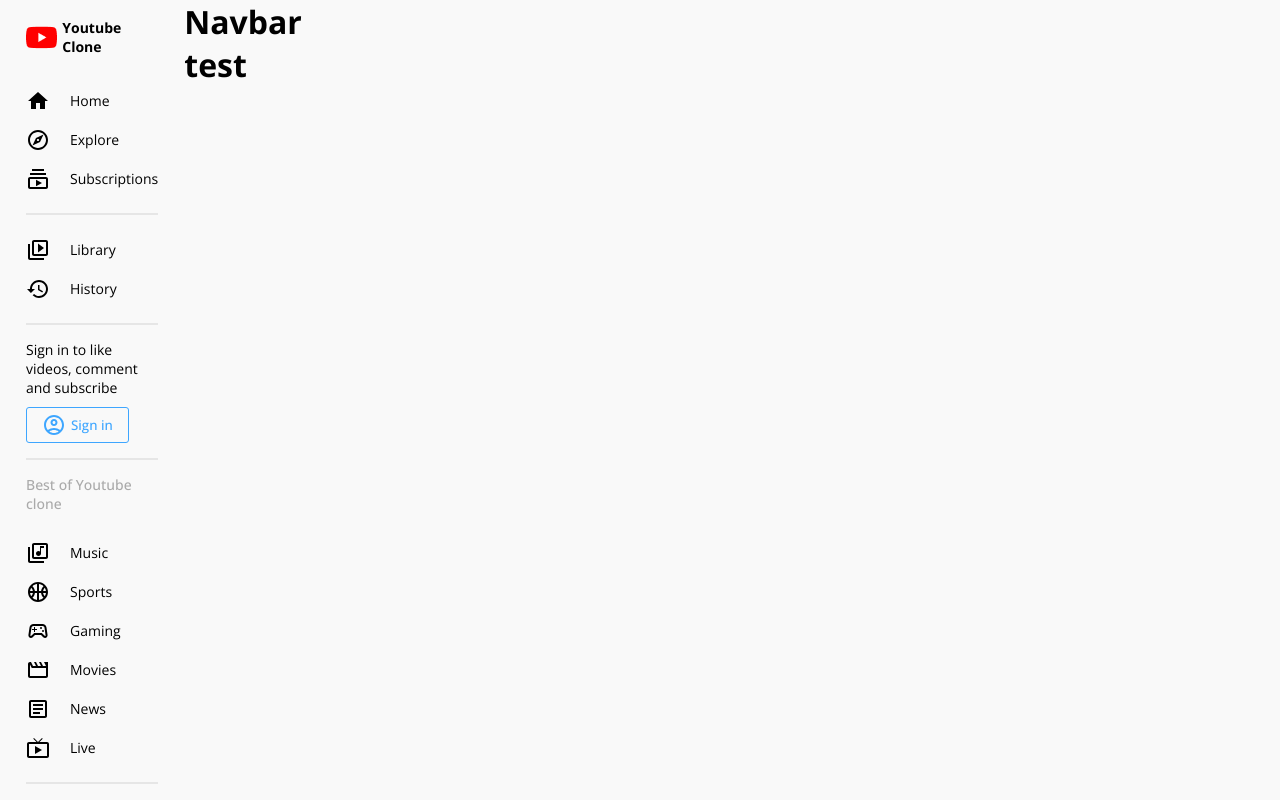
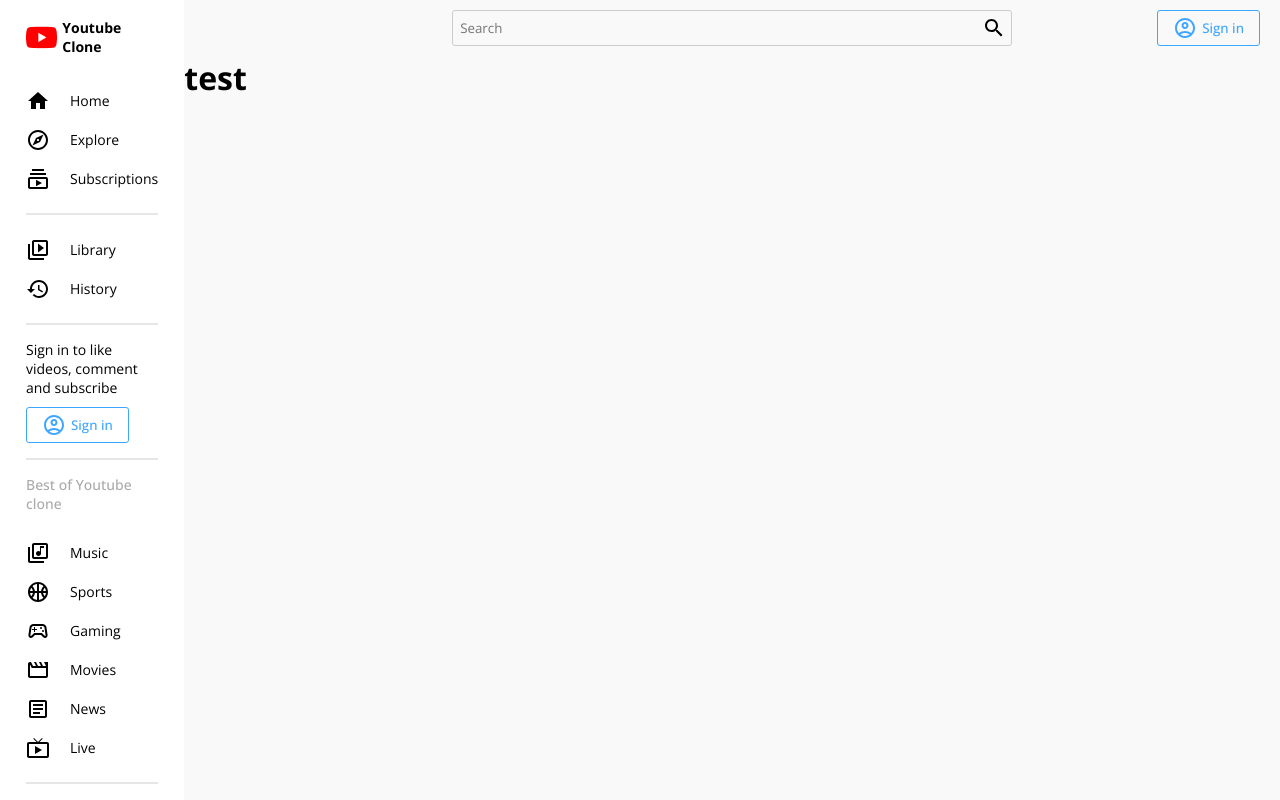
Before and after one commit to Uros-Todorovic/youtube-clone, a React (Create React App) app in the folder client/: page / in a window 1280 px wide. Shown: the top 800 px of the page. Built offline with nearby package versions, Linux system fonts and the light colour scheme.

Commit message:
Finished navbar design

```diff
--- a/client/src/components/Menu.jsx
+++ b/client/src/components/Menu.jsx
@@ -19,7 +19,7 @@
 
 const Container = styled.div`
   flex: 1;
-  background-color: ${({theme}) => theme.bg};
+  background-color: ${({theme}) => theme.bgLighter};
   height: 100vh;
   color: ${({theme}) => theme.text};
   font-size: 14px;
--- a/client/src/components/Navbar.jsx
+++ b/client/src/components/Navbar.jsx
@@ -1,10 +1,72 @@
+import styled from "styled-components";
+import AccountCircleOutlinedIcon from "@mui/icons-material/AccountCircleOutlined";
+import SearchOutlinedIcon from "@mui/icons-material/SearchOutlined";
 
+const Container = styled.div`
+  position: sticky;
+  top: 0;
+  background-color: ${({theme}) => theme.bgLighter};
+  height: 56px;
+`;
+
+const Wrapper = styled.div`
+  display: flex;
+  justify-content: flex-end;
+  align-items: center;
+  height: 100%;
+  padding: 0 20px;
+  position: relative;
+`;
+
+const Search = styled.div`
+  width: 50%;
+  position : absolute;
+  left: 0;
+  right: 0;
+  margin: auto;
+  display: flex;
+  justify-content: space-between;
+  padding: 5px;
+  border: 1px solid #ccc;
+  border-radius: 3px;
+`;
+
+const Input = styled.input`
+  width: 100%;
+  border: none;
+  background-color: transparent;
+  :focus {
+    outline: none;
+}
+`;
+
+const Button = styled.button`
+  padding: 5px 15px;
+  background-color: transparent;
+  border: 1px solid #3ea6ff;
+  color: #3ea6ff;
+  font-weight: 500;
+  border-radius: 3px;
+  cursor: pointer;
+  display: flex;
+  align-items: center;
+  gap: 5px;
+`;
 
 const Navbar = () => {
+
   return (
-    <div>
-      <h1>Navbar</h1>
-    </div>
+    <Container>
+      <Wrapper>
+        <Search>
+          <Input placeholder='Search'/>
+          <SearchOutlinedIcon />
+        </Search>
+        <Button>
+          <AccountCircleOutlinedIcon /> Sign in
+        </Button>
+      </Wrapper>
+    </Container>
   )
 }
 
```
